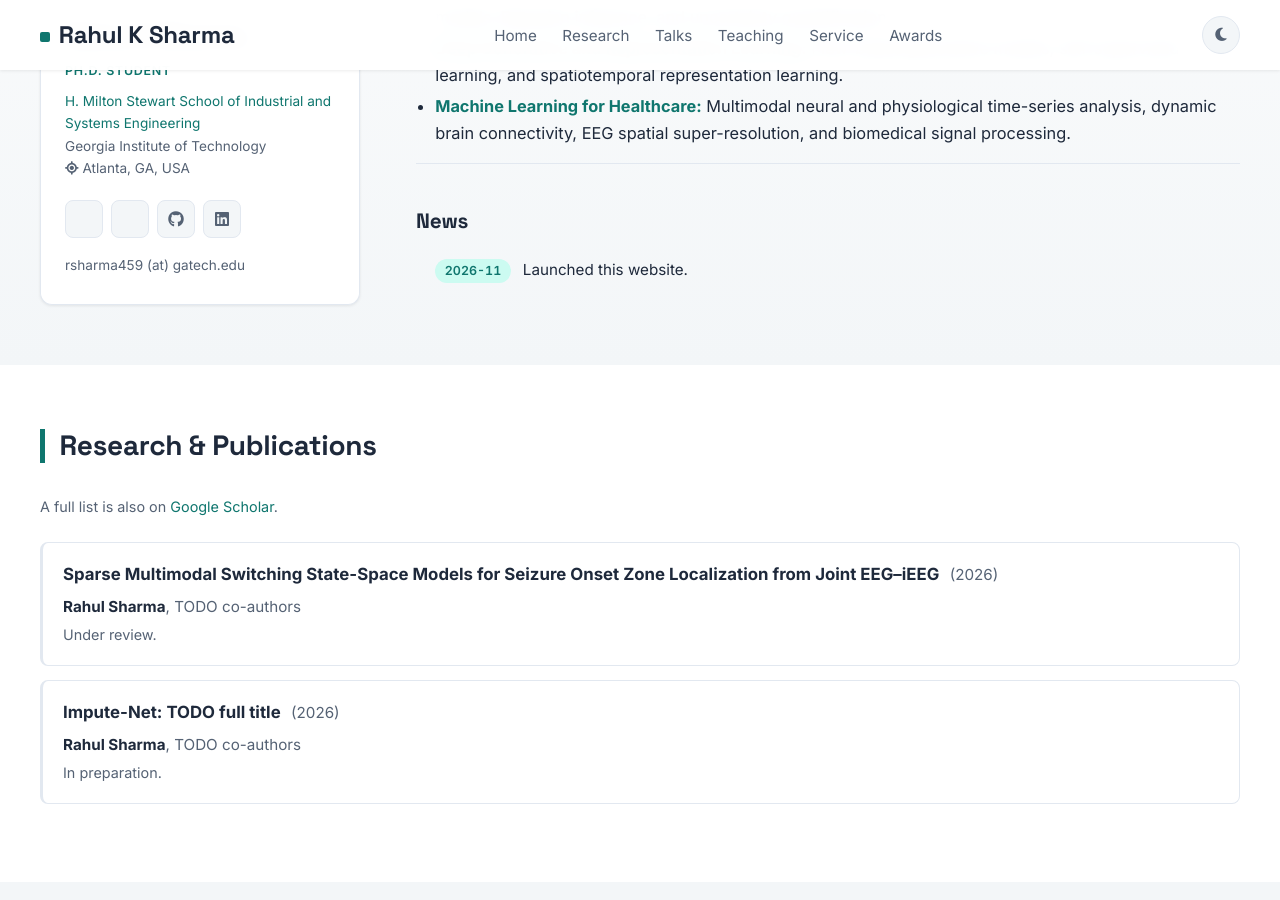
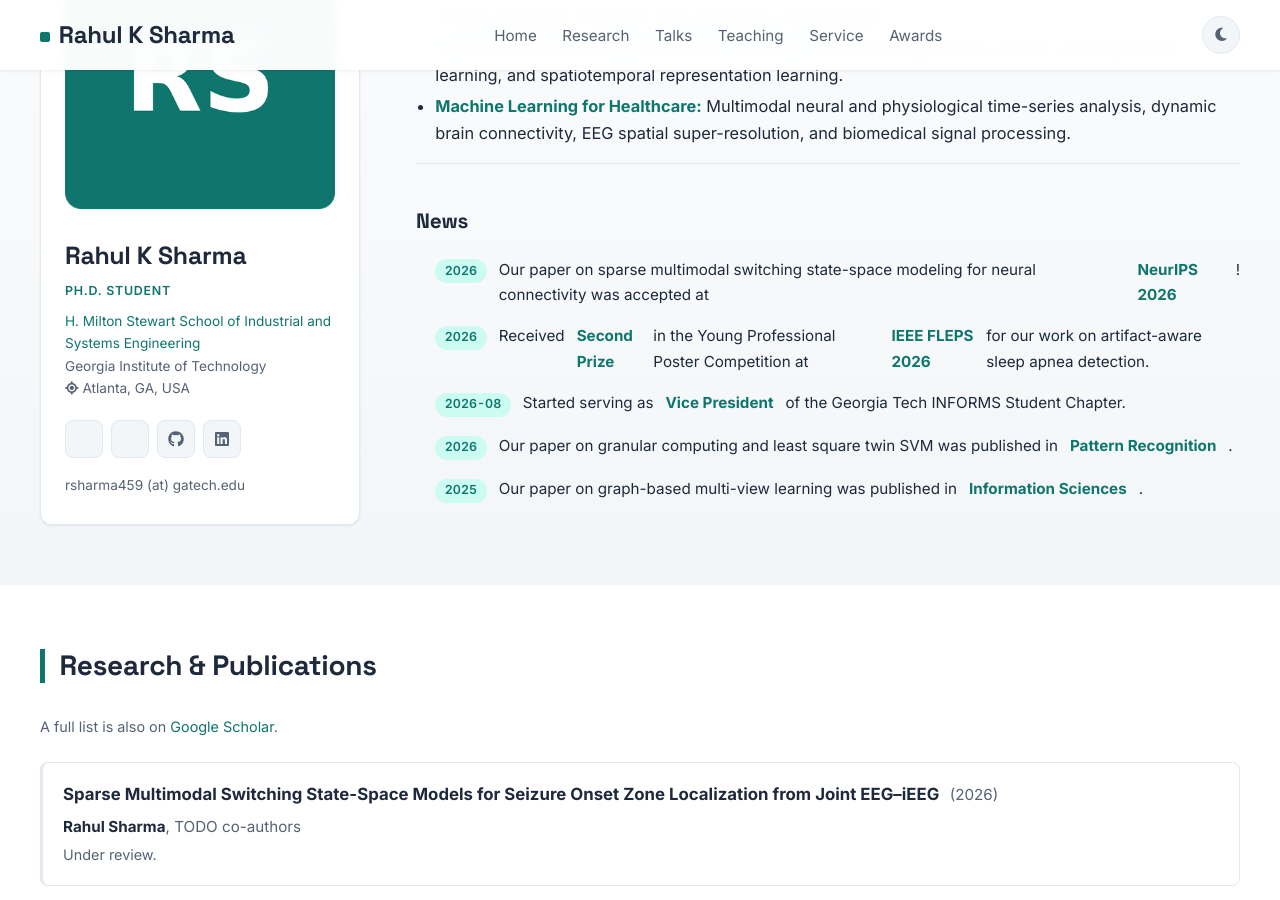
Before and after one commit to rsharma459/rsharma459.github.io, a Jekyll site: the page built from index.md, in a window 1280 px wide and 900 px high, scrolled down 494 px. Built offline with Jekyll 4.4.1, drawn with Linux system fonts in a browser that asks for light colours; a style sheet for code colours, icons or effects is not loaded.

Commit message:
Revise news.yml with recent achievements and updates
Updated news items with new entries and corrected dates.

```diff
--- a/_data/news.yml
+++ b/_data/news.yml
@@ -1,17 +1,29 @@
-# News items shown in the hero, newest first.
-#
-# ANONYMITY: never name the venue a paper is under review at - write plain
-# "under review." Only name a venue once the paper is accepted or published.
-# Keep this list short - 4 or 5 entries reads best. Delete the oldest as you add.
-#
-# Fields: date (shown in brackets), text (HTML allowed)
 
-- date: "2026-11"
+- date: "2026"
   text: >-
-    Launched this website.
+    Our paper on sparse multimodal switching state-space
+    modeling for neural connectivity was accepted at
+    <strong>NeurIPS 2026</strong>!
 
-# TODO: add real news, e.g.
-# - date: "2026-09"
-#   text: >-
-#     New preprint:
-#     <strong><a href="https://arxiv.org/abs/XXXX.XXXXX">Paper title</a></strong>
+- date: "2026"
+  text: >-
+    Received <strong>Second Prize</strong> in the
+    Young Professional Poster Competition at
+    <strong>IEEE FLEPS 2026</strong> for our work on
+    artifact-aware sleep apnea detection.
+
+- date: "2026-08"
+  text: >-
+    Started serving as <strong>Vice President</strong>
+    of the Georgia Tech INFORMS Student Chapter.
+
+- date: "2026"
+  text: >-
+    Our paper on granular computing and least square
+    twin SVM was published in
+    <strong>Pattern Recognition</strong>.
+
+- date: "2025"
+  text: >-
+    Our paper on graph-based multi-view learning
+    was published in <strong>Information Sciences</strong>.
```
